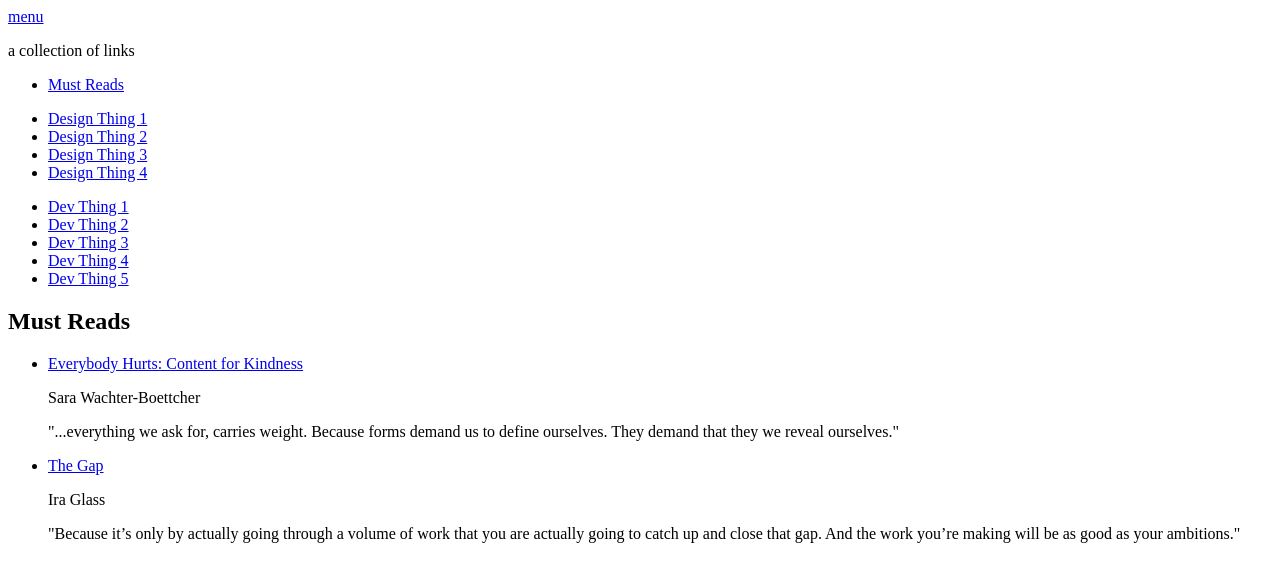
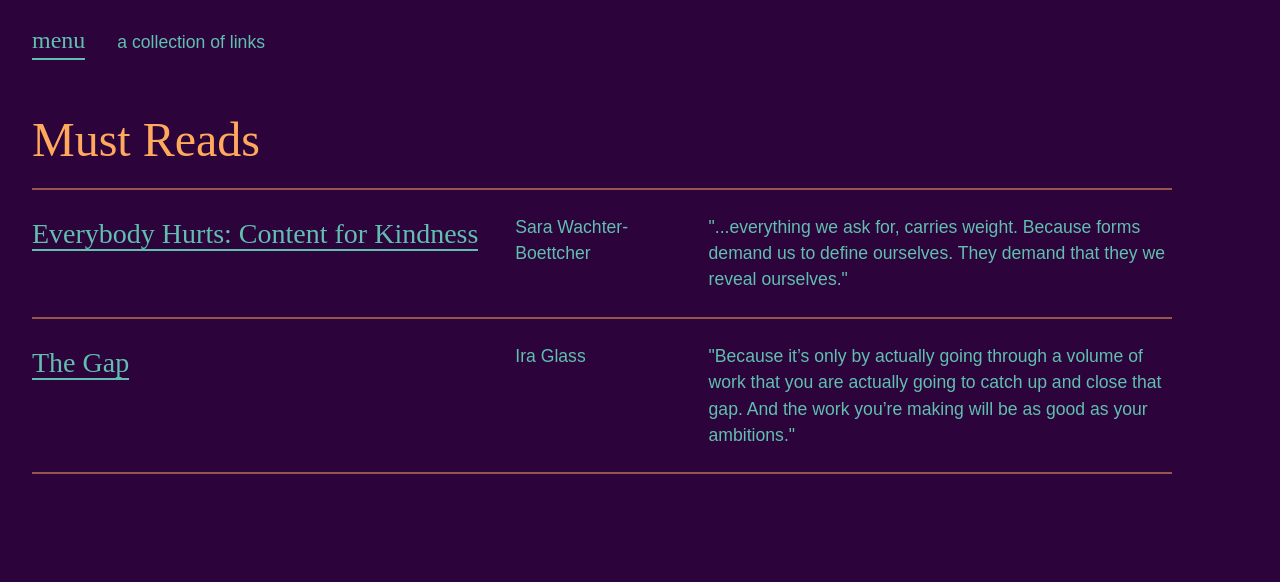
Before and after one commit to crowjm/assemblage, a plain HTML site: page index.html in a window 1280 px wide. Drawn offline with nearby package versions, Linux system fonts and the light colour scheme; files that its build step writes are made by us from their sources; a script that the page names is missing.

Commit message:
Add styles to scss files, add typekit scripts to head

```diff
--- /dev/null
+++ b/css/colors.scss
@@ -0,0 +1,3 @@
+$main: #2C033B; /*deep purple*/
+$secondary: #60bfaf; /*teal*/
+$callout: #FFA95C; /*orange*/
--- a/css/global.scss
+++ b/css/global.scss
@@ -0,0 +1,122 @@
+body {
+  background: $main;
+}
+
+p, a {
+  color: $secondary;
+}
+
+a {
+  border-bottom: 2px solid $secondary;
+  font-family: 'grad', serif;
+  font-size: 1.75rem;
+  line-height: 1.4;
+  text-decoration: none;
+  transition: border-bottom .5s ease;
+  &:hover {
+    border-bottom: 2px solid $callout;
+    transition: border-bottom .5s ease;
+  }
+}
+
+p {
+  font-family: 'usual', sans-serif;
+  font-size: 1.1rem;
+  font-weight: 300;
+  line-height: 1.5;
+}
+
+h1 {
+  color: $callout;
+  font-family: 'grad', serif;
+  font-size: 3rem;
+  margin-bottom: 1.5rem;
+}
+
+header {
+  background-color: $main;
+  .header-links {
+    align-items: center;
+    display: flex;
+    // margin-left: 2.5%;
+    margin-right: 2.5%;
+    max-width: 1140px;
+    padding-bottom: 1.5rem;
+    padding-top: 1.5rem;
+    width: 95%;
+    a {
+      font-size: 1.5rem;
+      margin-right: 2rem;
+    }
+  }
+}
+
+nav {
+  background-color: $secondary;
+  border-right: 1px solid $callout;
+  color: $secondary;
+  height: 100vh;
+  left: -12.1rem;
+  padding-top: 2rem;
+  position: absolute;
+  top: 0;
+  transition: left .5s ease;
+  width: 12rem;
+  ul {
+    border-bottom: 1px solid $main;
+    padding-bottom: 1rem;
+    padding-top: 1rem;
+    &:first-of-type {
+      border-top: 1px solid $main;
+    }
+  li {
+    padding: .5rem 0 .5rem 1rem;
+    a {
+      color: $main;
+      font-family: 'usual', sans-serif;
+      font-size: 1.1rem;
+      font-weight: 500;
+      line-height: 1.5;
+      &:hover {
+        border-bottom: 2px solid $main;
+      }
+    }
+  }
+  }
+}
+
+nav[data-state="open"] {
+  left: 0;
+  transition: left .5s ease;
+}
+
+.slide[data-state="closed"] {
+  margin-left: 2.5%;
+  transition: margin-left .5s ease;
+}
+
+.slide[data-state="open"] {
+  margin-left: 16rem;
+  transition: margin-left .5s ease;
+}
+
+.wrapper {
+  margin-bottom: 2rem;
+  margin-right: 2.5%;
+  margin-top: 2rem;
+  max-width: 1140px;
+  width: 95%;
+}
+
+.resource {
+  border-bottom: 2px solid rgba($callout, 0.5);
+  padding-bottom: 1.5rem;
+  padding-top: 1.5rem;
+  &-author {
+    margin-bottom: 1rem;
+    margin-top: 1rem;
+  }
+  &:first-of-type {
+    border-top: 2px solid rgba($callout, 0.5);
+  }
+}
--- a/css/grid.scss
+++ b/css/grid.scss
@@ -0,0 +1,5 @@
+$gut: 1.754%;
+$col: 6.725%;
+@mixin grid($colnum) {
+  width: ($col * $colnum) + ($gut * (($colnum) - 1));
+}
--- a/css/main.scss
+++ b/css/main.scss
@@ -0,0 +1,6 @@
+@import 'reset';
+@import 'grid';
+@import 'type';
+@import 'colors';
+@import 'global';
+@import 'responsive';
--- a/css/reset.scss
+++ b/css/reset.scss
@@ -0,0 +1,48 @@
+/* http://meyerweb.com/eric/tools/css/reset/
+   v2.0 | 20110126
+   License: none (public domain)
+*/
+
+html, body, div, span, applet, object, iframe,
+h1, h2, h3, h4, h5, h6, p, blockquote, pre,
+a, abbr, acronym, address, big, cite, code,
+del, dfn, em, img, ins, kbd, q, s, samp,
+small, strike, strong, sub, sup, tt, var,
+b, u, i, center,
+dl, dt, dd, ol, ul, li,
+fieldset, form, label, legend,
+table, caption, tbody, tfoot, thead, tr, th, td,
+article, aside, canvas, details, embed,
+figure, figcaption, footer, header, hgroup,
+menu, nav, output, ruby, section, summary,
+time, mark, audio, video {
+	margin: 0;
+	padding: 0;
+	border: 0;
+	font-size: 100%;
+	font: inherit;
+	vertical-align: baseline;
+}
+/* HTML5 display-role reset for older browsers */
+article, aside, details, figcaption, figure,
+footer, header, hgroup, menu, nav, section {
+	display: block;
+}
+body {
+	line-height: 1;
+}
+ol, ul {
+	list-style: none;
+}
+blockquote, q {
+	quotes: none;
+}
+blockquote:before, blockquote:after,
+q:before, q:after {
+	content: '';
+	content: none;
+}
+table {
+	border-collapse: collapse;
+	border-spacing: 0;
+}
--- a/css/responsive.scss
+++ b/css/responsive.scss
@@ -0,0 +1,22 @@
+@media screen and (min-width: 850px) {
+  .resource {
+    align-items: flex-start;
+    display: flex;
+    &-title {
+      @include grid(5);
+    }
+    &-author {
+      @include grid(2);
+      margin: 0 $gut;
+    }
+    &-description {
+      @include grid(5);
+    }
+  }
+}
+
+@media screen and (min-width: 1140px) {
+  .wrapper {
+    margin: 2rem auto;
+  }
+}
--- a/index.html
+++ b/index.html
@@ -4,6 +4,8 @@
 		<meta charset="utf-8">
 		<meta name="viewport" content="width=device-width, initial-scale=1">
 		<title>assemblage : frequently used resources</title>
+		<script src="https://use.typekit.net/amn3xqk.js"></script>
+		<script>try{Typekit.load({ async: true });}catch(e){}</script>
 		<link rel="stylesheet" type="text/css" href="css/main.css">
 		<script type="text/javascript" src="js/main.js"></script>
 	</head>
```
